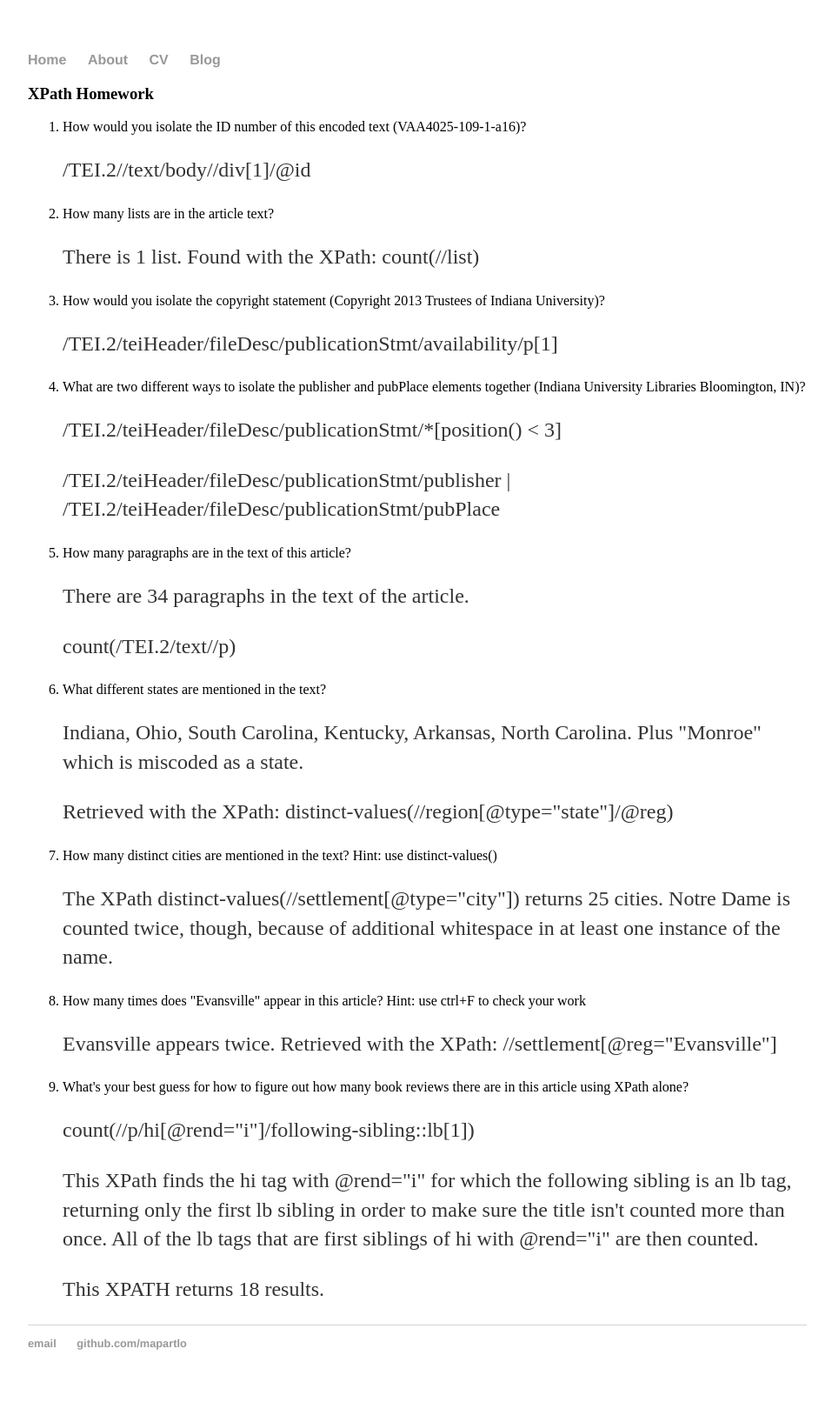
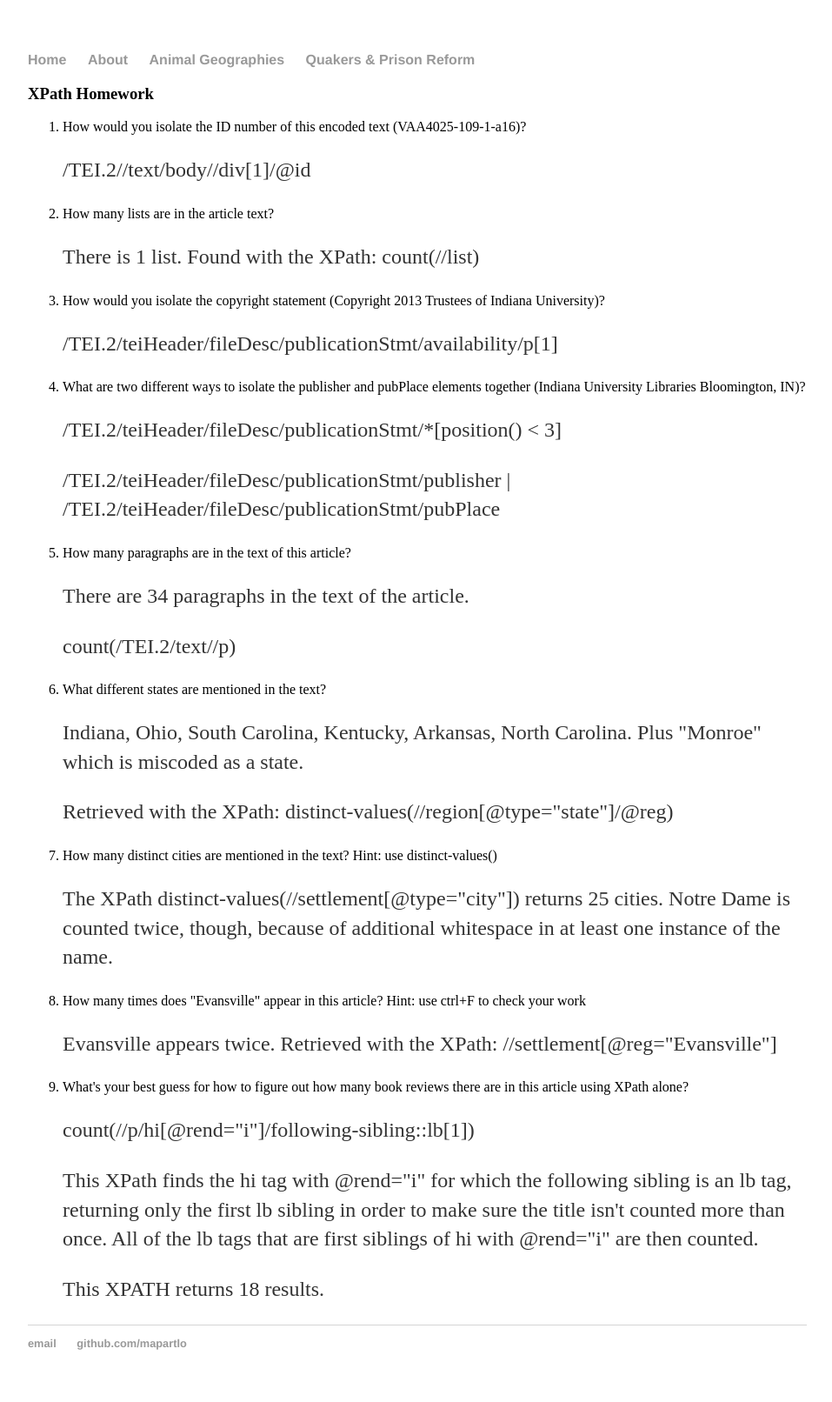
Before and after one commit to miapartlow/mapartlo.github.io, a Jekyll site: the page built from z656/assignment4.html, in a window 1280 px wide. Shown: the whole page at 87% size, without its empty margins (160-1117 px from the left). Built offline with Jekyll 4.4.1, drawn with Linux system fonts in a browser that asks for light colours; some web fonts are replaced.

Commit message:
Update default.html

```diff
--- a/_layouts/default.html
+++ b/_layouts/default.html
@@ -10,8 +10,8 @@
 	    		<ul>
 	        		<li><a href="/">Home</a></li>
 		        	<li><a href="/about">About</a></li>
-	        		<li><a href="/cv">CV</a></li>
-	        		<li><a href="/blog">Blog</a></li>
+	        		<li><a href="/animalgeo">Animal Geographies</a></li>
+	        		<li><a href="/prisonreform">Quakers & Prison Reform</a></li>
 	    		</ul>
 			</nav>
 			<div class="container">
```
